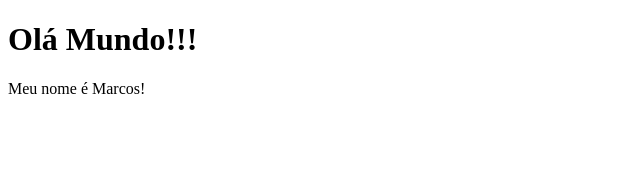
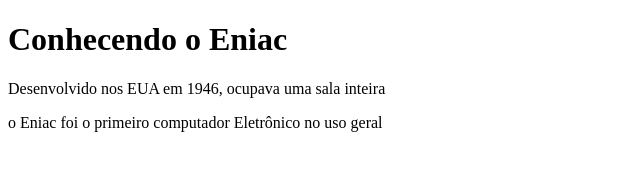
Before and after one commit to XxMarcossk/web-3005, a plain HTML site: page index.html in a window 1280 px wide. Shown: the whole page, without its empty margins (0-640 px from the left). Drawn offline with Linux system fonts and the light colour scheme.

Commit message:
inclusão do css

```diff
--- a/index.html
+++ b/index.html
@@ -6,11 +6,19 @@
     <!--aqui nesta tag charset estou usando o "mapift8" que
     contem por exemplo caracteres  especiais com o ç-->
     <title>Conhecendo o Eniac</title>
+    <!--vamos linkar o css externo-->
+    <link rel="stylesheet" href="estilo.css" />
+
 </head>
 
 <body>
-    <h1>Olá Mundo!!!</h1>
-    <p>Meu nome é Marcos!</p>
+    <h1>Conhecendo o Eniac</h1>
+    <p>Desenvolvido nos EUA em 1946, ocupava uma sala inteira</p>
+    <div id="container">
+        <div class="caixa">
+            <p>o Eniac foi o primeiro computador Eletrônico no uso geral</p>
+        </div>
+    </div>
 </body>
 
 </html>
```
Also changed, not shown: estilo.css (added).
